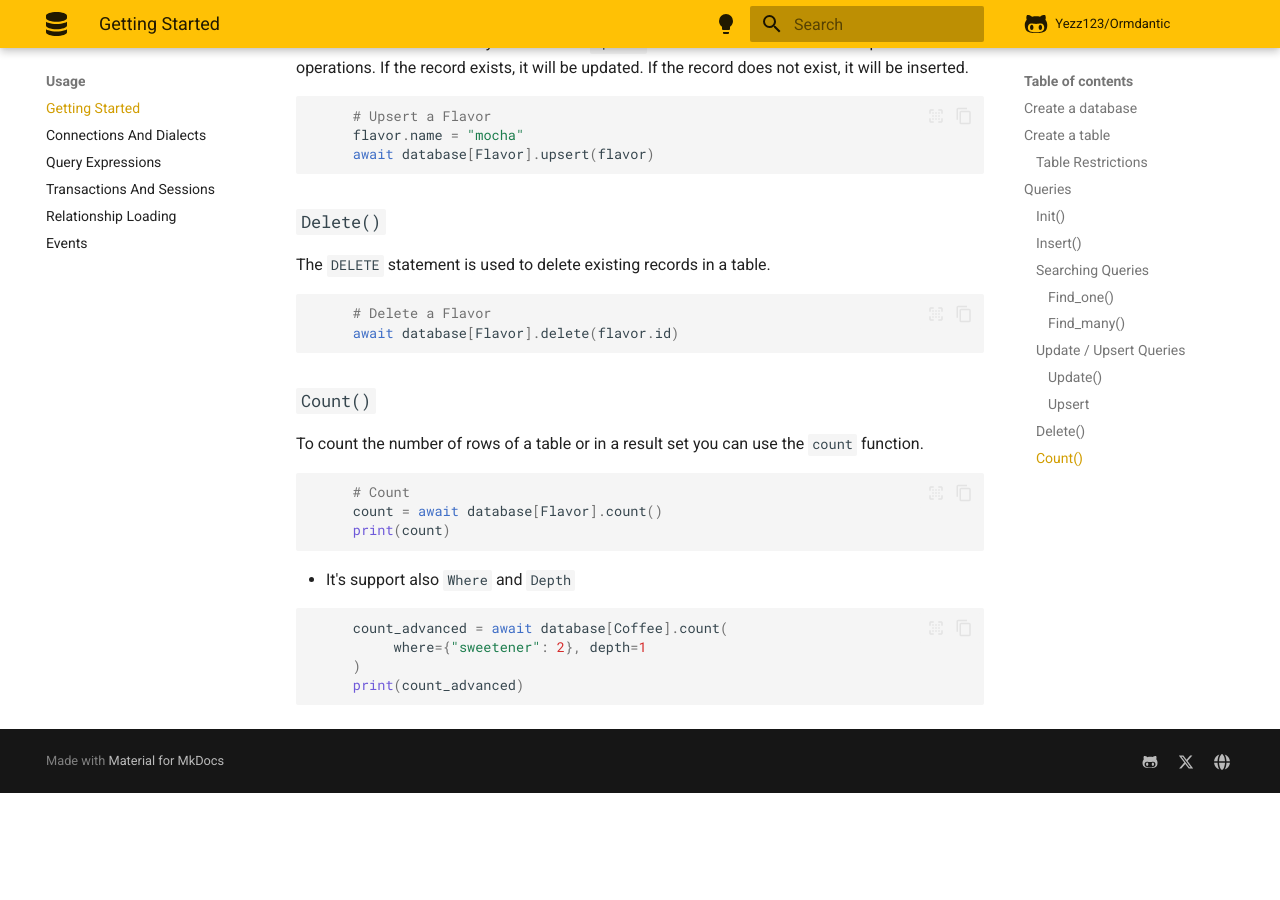
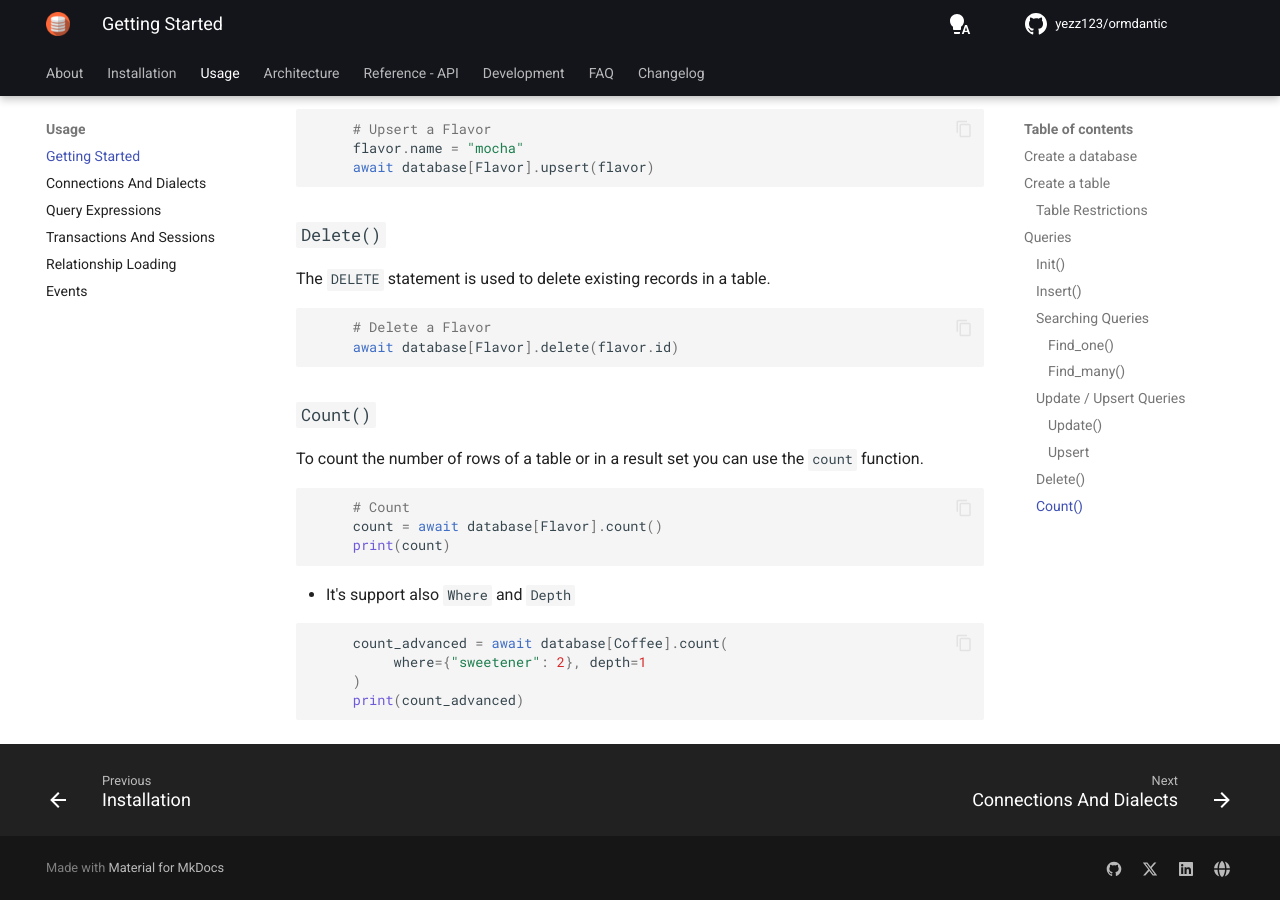
Before and after one commit to yezz123/ormdantic, an MkDocs documentation site: the page built from docs/usage/usage.md, in a window 1280 px wide and 900 px high, scrolled down 3208 px. Built offline with MkDocs 1.6.1 and Material for MkDocs 9.7.7, drawn with Linux system fonts in a browser that asks for light colours; comment, search, counter and statistics services are not loaded; before the commit the page ends 4001 px from its top, so only the background shows below that.

Commit message:
✨ Add environment configuration and enhance MkDocs setup
- Introduced a new `mkdocs.env.yml` file to define environment variables for Markdown extensions, ensuring they are preserved during auto-updates of the main `mkdocs.yml`.
- Updated `mkdocs.yml` to include the new environment file, modify theme settings, and enhance navigation and markdown extensions for improved documentation presentation.
- Adjusted social media links and icons for better branding and visibility.

These changes improve the documentation build process and enhance the overall user experience of the documentation site.

```diff
--- /dev/null
+++ b/mkdocs.env.yml
@@ -0,0 +1,5 @@
+# Define this here and not in the main mkdocs.yml file because that one could be auto
+# updated and written, and the script would remove the env var
+markdown_extensions:
+  pymdownx.highlight:
+    linenums: !ENV [LINENUMS, false]
--- a/mkdocs.yml
+++ b/mkdocs.yml
@@ -1,92 +1,125 @@
+INHERIT: ./mkdocs.env.yml
 site_name: Ormdantic
 site_description: A Rust-backed async ORM for Python 3.10+ using Pydantic v2 models.
 site_url: https://ormdantic.yezz.me/
 
 theme:
-  name: 'material'
+  variant: classic
+  name: material
   palette:
-    - scheme: default
-      primary: amber
-      accent: orange
+    - media: '(prefers-color-scheme)'
+      toggle:
+        icon: material/lightbulb-auto
+        name: Switch to light mode
+    - media: '(prefers-color-scheme: light)'
+      scheme: default
+      primary: black
+      accent: teal
       toggle:
         icon: material/lightbulb
         name: Switch to dark mode
-    - scheme: slate
-      primary: amber
-      accent: orange
+    - media: '(prefers-color-scheme: dark)'
+      scheme: slate
+      primary: black
+      accent: teal
       toggle:
         icon: material/lightbulb-outline
-        name: Switch to light mode
-  favicon: favicon.png
+        name: Switch to system preference
   features:
-    - search.suggest
-    - search.highlight
-    - content.tabs.link
-    - navigation.indexes
-    - content.tooltips
-    - navigation.path
     - content.code.annotate
     - content.code.copy
-    - content.code.select
+    # - content.code.select
+    - content.footnote.tooltips
+    - content.tabs.link
+    - content.tooltips
+    - navigation.footer
+    - navigation.indexes
+    - navigation.instant
+    - navigation.instant.prefetch
+    # - navigation.instant.preview
+    - navigation.instant.progress
+    - navigation.path
     - navigation.tabs
+    - navigation.tabs.sticky
+    - navigation.top
+    - navigation.tracking
+    - search.highlight
+    - search.share
+    - search.suggest
+    - toc.follow
   icon:
-    repo: fontawesome/brands/github-alt
-    logo: fontawesome/solid/database
+    repo: octicons/mark-github-24
+  logo: favicon.png
+  favicon: favicon.png
   language: en
-repo_name: Yezz123/Ormdantic
+
+repo_name: yezz123/ormdantic
 repo_url: https://github.com/yezz123/ormdantic
 edit_uri: edit/main/docs/
 
 plugins:
-  - search: null
-  - social:
-      cards_layout_options:
-        background_color: '#FFDE59'
-  - mkdocstrings:
-      handlers:
-        python:
-          options:
-            extensions:
-              - griffe_typingdoc
-            show_root_heading: true
-            show_if_no_docstring: true
-            inherited_members: true
-            members_order: source
-            separate_signature: true
-            unwrap_annotated: true
-            filters:
-              - '!^_'
-            heading_level: 3
-            merge_init_into_class: true
-            docstring_section_style: spacy
-            signature_crossrefs: true
-            allow_inspection: true
-            show_symbol_type_heading: true
-            show_symbol_type_toc: true
+  mkdocstrings:
+    handlers:
+      python:
+        options:
+          extensions:
+            - griffe_typingdoc
+          show_root_heading: true
+          show_if_no_docstring: true
+          inherited_members: true
+          members_order: source
+          separate_signature: true
+          unwrap_annotated: true
+          filters:
+            - '!^_'
+          merge_init_into_class: true
+          docstring_section_style: spacy
+          signature_crossrefs: true
+          show_symbol_type_heading: true
+          show_symbol_type_toc: true
 
 markdown_extensions:
-  - attr_list
-  - md_in_html
-  - pymdownx.superfences
-  - pymdownx.inlinehilite
-  - pymdownx.snippets
-  - abbr
-  - admonition
-  - pymdownx.details
-  - def_list
-  - pymdownx.tasklist:
-      custom_checkbox: true
-  - pymdownx.highlight:
-      anchor_linenums: true
-      line_spans: __span
-      pygments_lang_class: true
-  - pymdownx.tabbed:
-      alternate_style: true
-  - pymdownx.superfences:
-      custom_fences:
-        - name: mermaid
-          class: mermaid
-          format: !!python/name:pymdownx.superfences.fence_code_format
+  # Material for MkDocs Extensions
+  material.extensions.preview:
+    targets:
+      include:
+        - '*'
+  zensical.extensions.macros:
+  # Python Markdown
+  abbr:
+  attr_list:
+  footnotes:
+  md_in_html:
+  tables:
+  toc:
+    permalink: true
+
+  # Python Markdown Extensions
+  pymdownx.betterem:
+    smart_enable: all
+  pymdownx.caret:
+  pymdownx.highlight:
+    line_spans: __span
+    linenums_style: pymdownx-inline
+  pymdownx.inlinehilite:
+  pymdownx.keys:
+  pymdownx.mark:
+  pymdownx.superfences:
+    custom_fences:
+      - name: mermaid
+        class: mermaid
+        format: !!python/name:pymdownx.superfences.fence_code_format
+  pymdownx.tilde:
+
+  # pymdownx blocks
+  pymdownx.blocks.admonition:
+  pymdownx.blocks.details:
+  pymdownx.blocks.tab:
+    alternate_style: True
+
+  # Other extensions
+  mdx_include:
+  markdown_include_variants:
 
 extra_javascript:
   - js/termynal.js
@@ -134,9 +167,14 @@ nav:
 
 extra:
   social:
-    - icon: fontawesome/brands/github-alt
+    - icon: octicons/mark-github-24
       link: https://github.com/yezz123/ormdantic
     - icon: fontawesome/brands/x-twitter
       link: https://x.com/yezz123
+    - icon: fontawesome/brands/linkedin
+      link: https://www.linkedin.com/in/yezz123
     - icon: fontawesome/solid/globe
-      link: https://ormdantic.yezz.me
+      link: https://yezz.me
+
+validation:
+  unresolved_references: false
```
